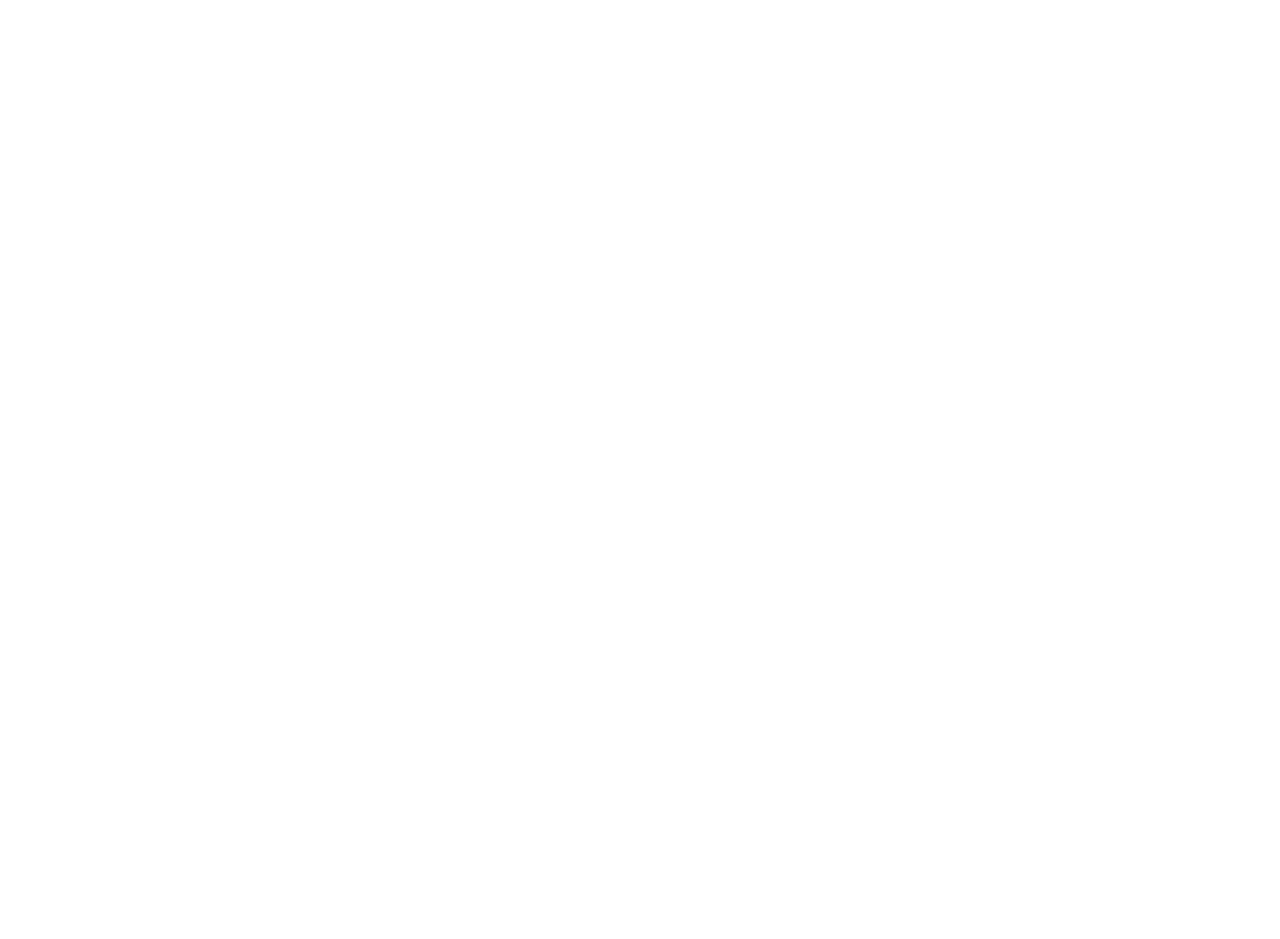
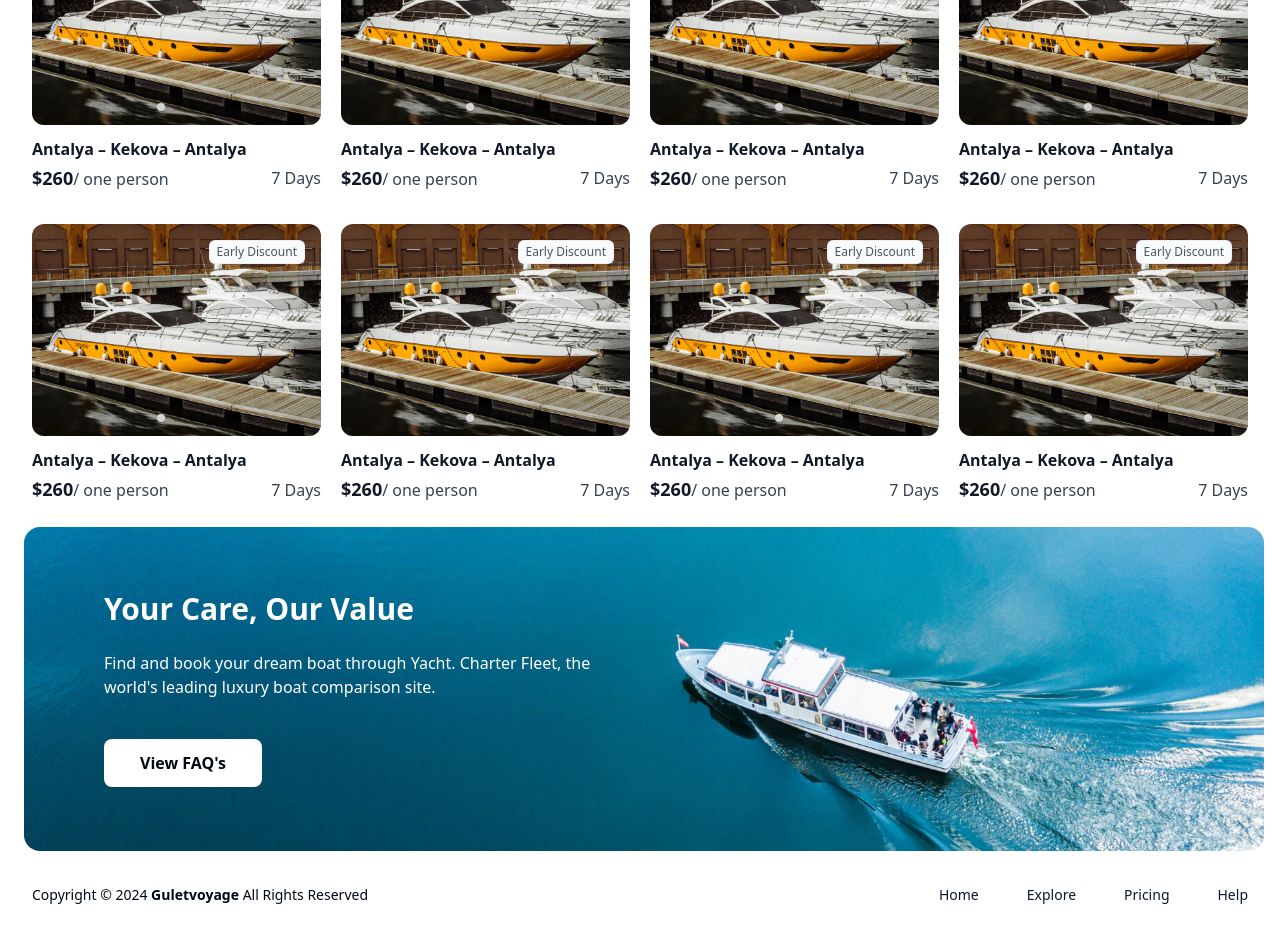
Before and after one commit to adebisiii/cabin-charter-next, a Next.js app: page / in a window 1280 px wide. Shown: the part 1900-2839 px from the top of the page. Before the commit the page ends 1812 px from the top, so only its background shows below. Built offline with nearby package versions, Linux system fonts and the light colour scheme.

Commit message:
homepage done

```diff
--- a/app/globals.css
+++ b/app/globals.css
@@ -90,3 +90,7 @@
 .is-scrolling a {
  color: #000000;
 }
+
+.swiper-pagination-bullet-active {
+  background-color: white !important;
+}
--- a/app/layout.tsx
+++ b/app/layout.tsx
@@ -2,6 +2,7 @@
 import { Roboto_Mono } from "next/font/google";
 import "./globals.css";
 import Header from "@/components/Header";
+import Footer from "@/components/Footer";
 
 const roboto = Roboto_Mono({
   subsets: ['latin'],
@@ -24,6 +25,7 @@
       <body className="flex min-h-full flex-col">
         <Header />
         {children}
+        <Footer />
       </body>
     </html>
   );
--- a/app/page.tsx
+++ b/app/page.tsx
@@ -18,6 +18,8 @@
 import HowTo from "@/components/HowToSwiper";
 import HowToNormal from "@/components/HowToNormal";
 import HowToSwiper from "@/components/HowToSwiper";
+import YachtCard from "@/components/YachtCard";
+import FaqsBanner from "@/components/FaqsBanner";
 
 export default function Home() {
   const [date, setDate] = useState<Date>();
@@ -135,7 +137,19 @@
             </a>
           </div>
         </header>
-        <div className="grid grid-cols-1 gap-x-5 gap-y-8 sm:grid-cols-2 lg:grid-cols-3 xl:grid-cols-4 3xl:gap-y-10"></div>
+        <div className="grid grid-cols-1 gap-x-5 gap-y-8 sm:grid-cols-2 lg:grid-cols-3 xl:grid-cols-4 3xl:gap-y-10">
+          <YachtCard />
+          <YachtCard />
+          <YachtCard />
+          <YachtCard />
+          <YachtCard />
+          <YachtCard />
+          <YachtCard />
+          <YachtCard />
+        </div>
+      </section>
+      <section className="w-full mt-6 sm:pl-6 px-4 2xl:px-4 3xl:px-8 4xl:px-16 relative">
+        <FaqsBanner />
       </section>
     </main>
   );
--- /dev/null
+++ b/components/FaqsBanner.tsx
@@ -0,0 +1,17 @@
+import Image from 'next/image'
+
+
+const FaqsBanner = () => {
+    return (
+        <div className="relative md:px-12 md:py-12 lg:px-14 xl:px-20 xl:py-16 3xl:px-32 3xl:py-20 4xl:px-40 from-black/10 to-black/60 before:absolute before:left-0 before:top-0 before:z-10 before:h-full before:w-full before:bg-gradient-to-b md:before:rounded-2xl md:before:bg-gradient-to-r xl:before:hidden 4xl:!py-[132px]">
+            <Image className="absolute w-full h-full left-0 top-0 right-0 bottom-0 bg-gray-lighter object-cover md:max-h-full md:rounded-2xl" fill sizes="100vw" src="/images/faq-banner.webp" alt="" />
+                <div className="relative m-auto md:ml-0 max-w-[450px] xl:max-w-[513px] px-8 py-9 md:px-0 md:py-0 flex flex-col justify-center md:justify-start z-20">
+                    <h2 className="text-center text-2xl font-bold text-white md:text-left md:text-3xl xl:mb-6 3xl:text-5xl mb-3">Your Care, Our Value</h2>
+                    <p className="mb-7 leading-[1.78] text-white md:text-base xl:mb-10 3xl:text-lg text-sm text-center md:text-left">Find and book your dream boat through Yacht. Charter Fleet, the world's leading luxury boat comparison site.</p>
+                    <a className="m-auto inline-block rounded-lg bg-white px-9 py-3 text-sm font-semibold text-gray-dark transition duration-150 hover:bg-gray-900 hover:!text-white md:ml-0 md:text-base" href="">View FAQ's</a>
+                </div>
+        </div>
+    );
+}
+
+export default FaqsBanner
--- /dev/null
+++ b/components/Footer.tsx
@@ -0,0 +1,64 @@
+import React from "react";
+
+const Footer = () => {
+  return (
+    <footer>
+      <div className="container mb-4">
+        <div className="flex flex-col md:mb-6 md:flex-row md:items-center md:justify-between md:pt-6 lg:mb-8 lg:pt-8">
+          <div className="order-2 pt-4 md:order-none md:pt-0 lg:shrink-0">
+            <p className="text-center text-sm font-normal capitalize leading-6 text-gray-dark md:text-left 3xl:text-base">
+              Copyright © 2024{" "}
+              <a
+                href="https://www.guletvoyage.com"
+                rel="noreferrer noopener"
+                target="_blank"
+                className="font-semibold hover:underline"
+              >
+                Guletvoyage
+              </a>{" "}
+              All rights reserved
+            </p>
+          </div>
+          <nav className="order-1 border-b border-gray-lighter pb-4 md:order-none md:border-b-0 md:pb-0">
+            <ul className="flex flex-wrap items-center justify-center md:justify-end">
+              <li className="px-4 first:pl-0 last:pr-0 lg:px-6">
+                <a
+                  className="block text-sm font-normal capitalize leading-4 text-primary 3xl:text-base"
+                  href="/"
+                >
+                  Home
+                </a>
+              </li>
+              <li className="px-4 first:pl-0 last:pr-0 lg:px-6">
+                <a
+                  className="block text-sm font-normal capitalize leading-4 text-primary 3xl:text-base"
+                  href="/"
+                >
+                  Explore
+                </a>
+              </li>
+              <li className="px-4 first:pl-0 last:pr-0 lg:px-6">
+                <a
+                  className="block text-sm font-normal capitalize leading-4 text-primary 3xl:text-base"
+                  href="/"
+                >
+                  Pricing
+                </a>
+              </li>
+              <li className="px-4 first:pl-0 last:pr-0 lg:px-6">
+                <a
+                  className="block text-sm font-normal capitalize leading-4 text-primary 3xl:text-base"
+                  href="/"
+                >
+                  Help
+                </a>
+              </li>
+            </ul>
+          </nav>
+        </div>
+      </div>
+    </footer>
+  );
+};
+
+export default Footer;
--- a/components/Swiper.tsx
+++ b/components/Swiper.tsx
@@ -16,15 +16,11 @@
       <Swiper
         modules={[Navigation, Scrollbar, Pagination]}
         navigation={{
-          nextEl: '.swiper-button-next',
-          prevEl: '.swiper-button-prev',
+          nextEl: '.destination-button-next',
+          prevEl: '.destination-button-prev',
         }}
-        pagination={{
-          clickable: true,
-        }}
-        //scrollbar={{draggable: true}}
-        //onSlideChange={() => console.log("slide change")}
-        //onSwiper={(swiper) => console.log(swiper)}
+        onSlideChange={() => console.log("slide change")}
+        onSwiper={(swiper) => console.log(swiper)}
         breakpoints={{
           0: {
             slidesPerView: 1.2,
@@ -146,10 +142,10 @@
         </SwiperSlide>
       </Swiper>
       {/* Özelleştirilmiş Navigasyon Butonları */}
-      <button className="inline-flex items-center justify-center focus:outline-none duration-200 active:scale-95 p-1 w-9 h-9 rounded-full border border-transparent bg-white text-primary focus:ring-gray-dark hover:enabled:bg-gray-900 hover:enabled:text-white destination-button-prev invisible absolute left-[25px] top-1/2 z-10 flex -translate-y-1/2 shadow-md !transition-all group-hover/section:visible group-hover/section:left-0 lg:-translate-x-1/2 lg:-translate-y-1/2">
+      <button className="destination-button-prev inline-flex items-center justify-center focus:outline-none transition duration-200 active:scale-95 p-1 w-9 h-9 rounded-full border border-transparent bg-white text-primary focus:ring-gray-900 hover:enabled:bg-gray-900 hover:enabled:text-white invisible absolute left-[25px] top-1/2 z-10 flex -translate-y-1/2 shadow-md !transition-all group-hover/section:visible group-hover/section:left-0 lg:-translate-x-1/2 lg:-translate-y-1/2">
         <ChevronLeftIcon className="w-6 h-6" />
       </button>
-      <button className="items-center justify-center focus:outline-none duration-200 active:scale-95 p-1 w-9 h-9 rounded-full border border-transparent bg-white text-primary focus:ring-gray-dark hover:enabled:bg-gray-900 hover:enabled:text-white destination-button-next invisible absolute right-[25px] top-1/2 z-10 flex -translate-y-1/2 shadow-md transition-all group-hover/section:visible group-hover/section:right-4 sm:group-hover/section:right-6 lg:group-hover/section:-right-[19px]">
+      <button className="destination-button-next inline-flex items-center justify-center focus:outline-none transition duration-200 active:scale-95 p-1 w-9 h-9 rounded-full border border-transparent bg-white text-primary focus:ring-gray-900 hover:enabled:bg-gray-900 hover:enabled:text-white invisible absolute right-[25px] top-1/2 z-10 flex -translate-y-1/2 shadow-md !transition-all group-hover/section:visible group-hover/section:right-4 sm:group-hover/section:right-6 lg:group-hover/section:-right-[19px]">
         <ChevronRightIcon className="w-6 h-6" />
       </button>
     </div>
--- a/components/YachtCard.tsx
+++ b/components/YachtCard.tsx
@@ -1,13 +1,66 @@
-import React from "react";
+import Image from "next/image";
+import Link from "next/link";
+import { Navigation, Pagination } from "swiper/modules";
+import { Swiper, SwiperSlide } from "swiper/react";
+import { ChevronLeftIcon, ChevronRightIcon } from "lucide-react";
 
-function YachtCard() {
+// Import Swiper styles
+import 'swiper/css';
+import 'swiper/css/pagination';
+
+
+const YachtCard = () => {
   return (
     <div className="listing-card group/item relative inline-flex w-full flex-col">
       <div className="relative w-full overflow-hidden rounded-xl">
         <span className="absolute right-4 top-4 z-10 inline-block items-center rounded-md bg-gray-50 px-2 py-1 text-xs font-medium text-gray-600 ring-1 ring-inset ring-gray-500/10">
           Early Discount
         </span>
+        <Link href={""}>
+          <div className="listing-item after:absolute after:bottom-0 after:left-0 after:z-[1] after:h-1/4 after:w-full after:bg-gradient-to-t after:from-black/25">
+            <Swiper
+              modules={[Pagination, Navigation]}
+              navigation={{
+                nextEl: '.yacht-image-button-next',
+                prevEl: '.yacht-image-button-prev',
+              }}
+              uniqueNavElements= {false}
+              pagination={true}
+            >
+              <SwiperSlide>
+                <Image src="/images/boat-twelve.webp" alt="boat" width={816} height={600} className="aspect-[34/25] bg-gray-500" />
+              </SwiperSlide>
+              <SwiperSlide>
+                <Image src="/images/boat-twelve.webp" alt="boat" width={816} height={600} className="aspect-[34/25] bg-gray-500" />
+              </SwiperSlide>
+              <SwiperSlide>
+                <Image src="/images/boat-twelve.webp" alt="boat" width={816} height={600} className="aspect-[34/25] bg-gray-500" />
+              </SwiperSlide>
+            </Swiper>
+            {/* Özelleştirilmiş Navigasyon Butonları */}
+            <button className="yacht-image-button-prev inline-flex items-center justify-center focus:outline-none transition duration-200 active:scale-95 p-0.5 w-7 h-7 rounded-full border border-transparent bg-white/70 hover:enabled:bg-white/100 focus:ring-white absolute left-4 top-1/2 z-10 hidden -translate-y-1/2 shadow-md !transition-all focus:!ring-0 md:invisible md:flex md:disabled:hidden md:group-hover/item:visible top-boat-grid-0-listing-item-button-prev">
+              <ChevronLeftIcon className="w-6 h-6" />
+            </button>
+            <button className="yacht-image-button-next inline-flex items-center justify-center focus:outline-none transition duration-200 active:scale-95 p-0.5 w-7 h-7 rounded-full border border-transparent bg-white/70 hover:enabled:bg-white/100 focus:ring-white absolute right-4 top-1/2 z-10 hidden -translate-y-1/2 opacity-80 shadow-md !transition-all duration-300 focus:!ring-0 md:invisible md:flex md:disabled:hidden md:group-hover/item:visible md:group-hover/item:opacity-100 top-boat-grid-1-listing-item-button-next">
+              <ChevronRightIcon className="w-6 h-6" />
+            </button>
+          </div>
+        </Link>
       </div>
+      <Link href="">
+        <div className="pt-3">
+          <h4 className="mb-1 relative flex items-center font-bold text-gray-900 before:absolute before:-right-3 before:block before:h-1 before:w-1 before:rounded-full before:bg-gray-dark">
+            Antalya – Kekova – Antalya
+          </h4>
+          <div className="flex flex-wrap items-center justify-between gap-3">
+            <p className="text-gray-700">
+              <span className="font-bold text-gray-900 xl:text-[18px] 3xl:text-xl">$260</span>
+              / one person
+            </p>
+            <p className="text-gray-700">7 Days</p>
+          </div>
+        </div>
+      </Link>
     </div>
   );
 }
```
Also changed, not shown: components/HowToNormal.tsx (+27 -27 lines), components/HowToSwiper.tsx (+27 -27 lines).
